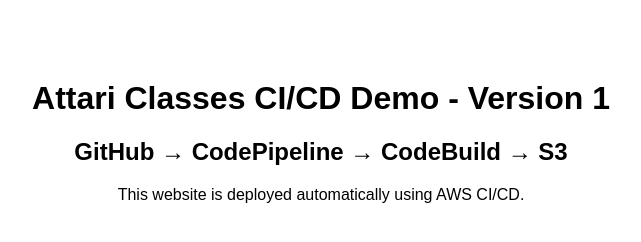
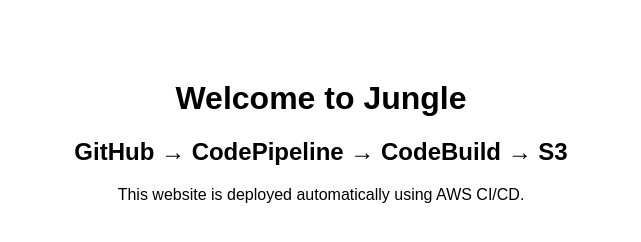
Before and after one commit to nileshdb07/ci-cd-pipeline, a plain HTML site: page index.html in a window 1280 px wide. Shown: the whole page, without its empty margins (319-960 px from the left). Drawn offline with Linux system fonts and the light colour scheme.

Commit message:
wrong file

```diff
--- a/index.html
+++ b/index.html
@@ -4,7 +4,7 @@
     <title>Attari Classes CI/CD Demo</title>
 </head>
 <body style="font-family: Arial; text-align: center; margin-top: 80px;">
-    <h1>Attari Classes CI/CD Demo - Version 1</h1>
+    <h1>Welcome to Jungle </h1>
     <h2>GitHub → CodePipeline → CodeBuild → S3</h2>
     <p>This website is deployed automatically using AWS CI/CD.</p>
 </body>
```
